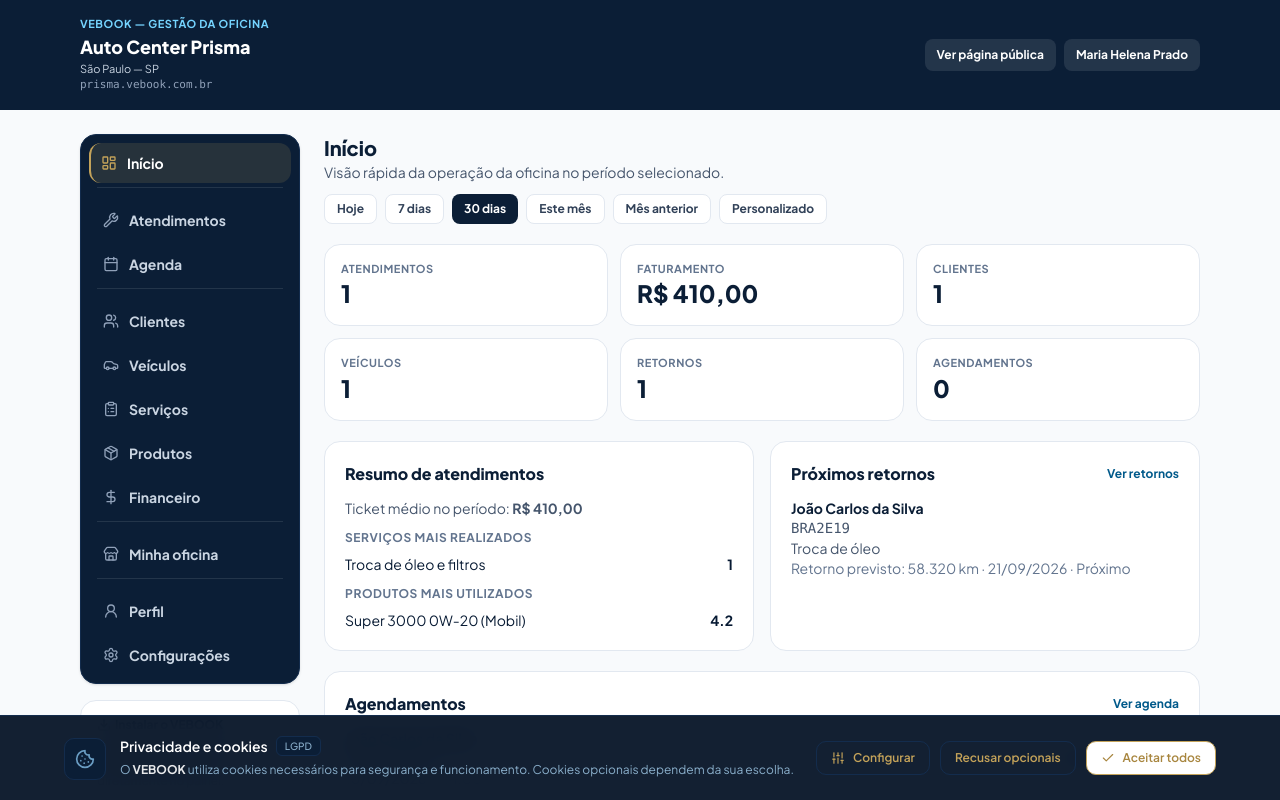
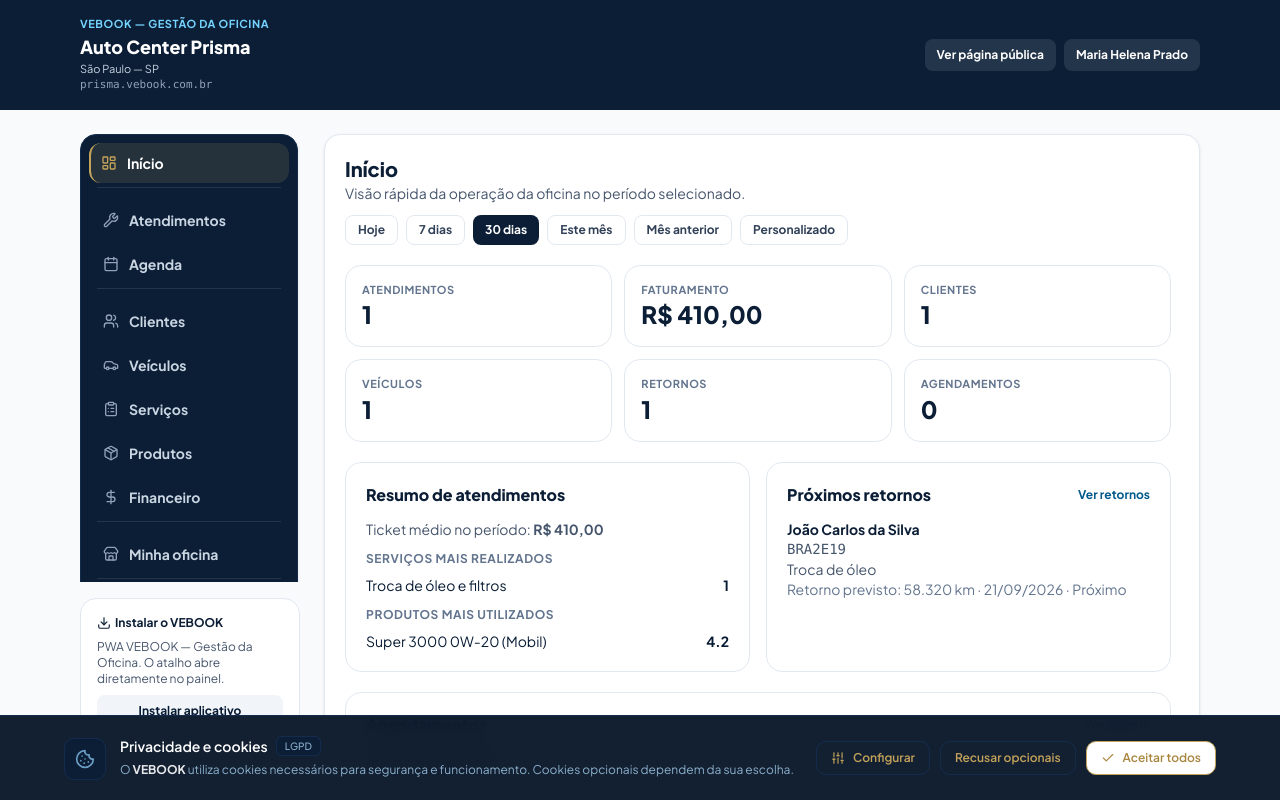
Before and after one commit to alexhventura/vebook, a React (Vite) app: page / in a window 1280 px wide. Both pictures are taken after a click on the button "Teste · Painel de gestão". Shown: the top 800 px of the page. Built offline with nearby package versions, Linux system fonts and the light colour scheme.

Commit message:
fix: quadro estável no painel com abas fixas e rolagem interna
Co-authored-by: mrjankenpon-cloud <mrjankenpon-cloud@users.noreply.github.com>

```diff
--- a/src/components/panel/OfficePanelView.tsx
+++ b/src/components/panel/OfficePanelView.tsx
@@ -280,8 +280,8 @@ const PanelShell: React.FC<{
   );
 
   return (
-    <div className="min-h-screen bg-[#F8FAFC] text-[#071A33]">
-      <header className="bg-[#0B1E36] text-white">
+    <div className="fixed inset-0 z-30 flex flex-col overflow-hidden bg-[#F8FAFC] text-[#071A33]">
+      <header className="shrink-0 bg-[#0B1E36] text-white z-20">
         <div className="max-w-6xl mx-auto px-4 py-4 flex flex-wrap items-center justify-between gap-3">
           <div className="flex items-start gap-3">
             <button
@@ -337,15 +337,22 @@ const PanelShell: React.FC<{
       </header>
 
       {pending ? (
-        <div className="bg-amber-50 border-b border-amber-200 text-amber-950 text-sm px-4 py-3 text-center font-medium">
+        <div className="shrink-0 bg-amber-50 border-b border-amber-200 text-amber-950 text-sm px-4 py-3 text-center font-medium">
           Pagamento ainda não confirmado. A oficina permanece pendente e fora da busca pública até a ativação.
         </div>
       ) : null}
 
-      <div className="max-w-6xl mx-auto px-4 py-6 grid grid-cols-1 lg:grid-cols-[220px_1fr] gap-6">
-        <aside className={`space-y-4 ${menuOpen ? 'block' : 'hidden'} lg:block`}>
+      <div className="flex-1 min-h-0">
+        <div className="h-full max-w-6xl mx-auto px-4 py-4 sm:py-6 grid grid-cols-1 lg:grid-cols-[220px_minmax(0,1fr)] gap-4 lg:gap-6 items-stretch">
+          <aside
+            className={`min-h-0 flex flex-col gap-4 ${
+              menuOpen ? 'block' : 'hidden'
+            } lg:flex`}
+          >
+            <div className="min-h-0 overflow-y-auto overscroll-contain pr-0.5">
               {nav}
-          <div className="bg-white rounded-2xl border border-slate-200 p-4 space-y-2 text-xs">
+            </div>
+            <div className="shrink-0 bg-white rounded-2xl border border-slate-200 p-4 space-y-2 text-xs">
               <p className="font-bold text-[#0B1E36] flex items-center gap-1"><Download className="w-3.5 h-3.5" /> Instalar o VEBOOK</p>
               <p className="text-slate-600">PWA VEBOOK — Gestão da Oficina. O atalho abre diretamente no painel.</p>
               <button
@@ -365,10 +372,11 @@ const PanelShell: React.FC<{
               </button>
               {installHint ? <p className="text-slate-500">{installHint}</p> : null}
             </div>
-          <p className="text-[11px] text-slate-500 px-1">Dados isolados por office_id.</p>
+            <p className="shrink-0 text-[11px] text-slate-500 px-1">Dados isolados por office_id.</p>
           </aside>
 
-        <main className="min-w-0">
+          <main className="min-h-0 min-w-0 flex flex-col">
+            <div className="vebook-panel-frame flex-1 min-h-0 overflow-y-auto overscroll-contain rounded-2xl border border-slate-200 bg-white p-4 sm:p-5 shadow-sm">
               {section === 'inicio' && (
                 <DashboardSection
                   office={office}
@@ -385,7 +393,9 @@ const PanelShell: React.FC<{
               {section === 'minha-oficina' && <MinhaOficinaSection office={office} onViewPublicPage={onViewPublicPage} />}
               {section === 'perfil' && <PerfilSection user={user} />}
               {section === 'configuracoes' && <ConfiguracoesSection office={office} user={user} initialTab={configTab} />}
+            </div>
           </main>
+        </div>
       </div>
     </div>
   );
--- a/src/index.css
+++ b/src/index.css
@@ -76,6 +76,24 @@ html {
 
 .vebook-main-with-footer {
   padding-bottom: var(--vebook-footer-h, 0px);
+}
+
+/* Quadro estável do painel da oficina — rolagem interna sem deslocar a página */
+.vebook-panel-frame {
+  scrollbar-gutter: stable;
+}
+
+.vebook-panel-frame::-webkit-scrollbar {
+  width: 8px;
+}
+
+.vebook-panel-frame::-webkit-scrollbar-thumb {
+  background: rgb(148 163 184 / 0.55);
+  border-radius: 999px;
+}
+
+.vebook-panel-frame::-webkit-scrollbar-track {
+  background: transparent;
 }
 
 body {
```
Lines whose indentation alone changed are shown as unchanged.
